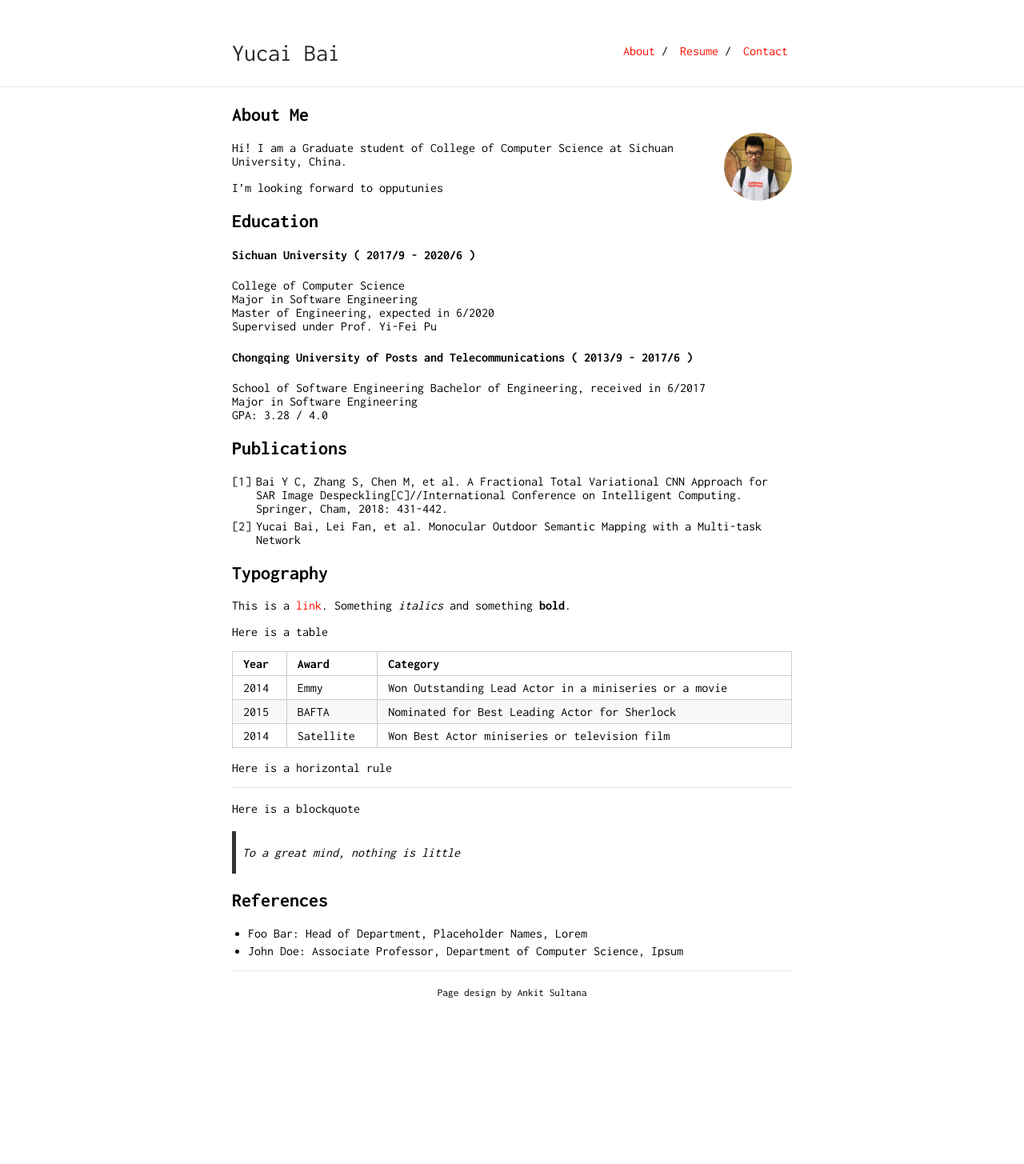
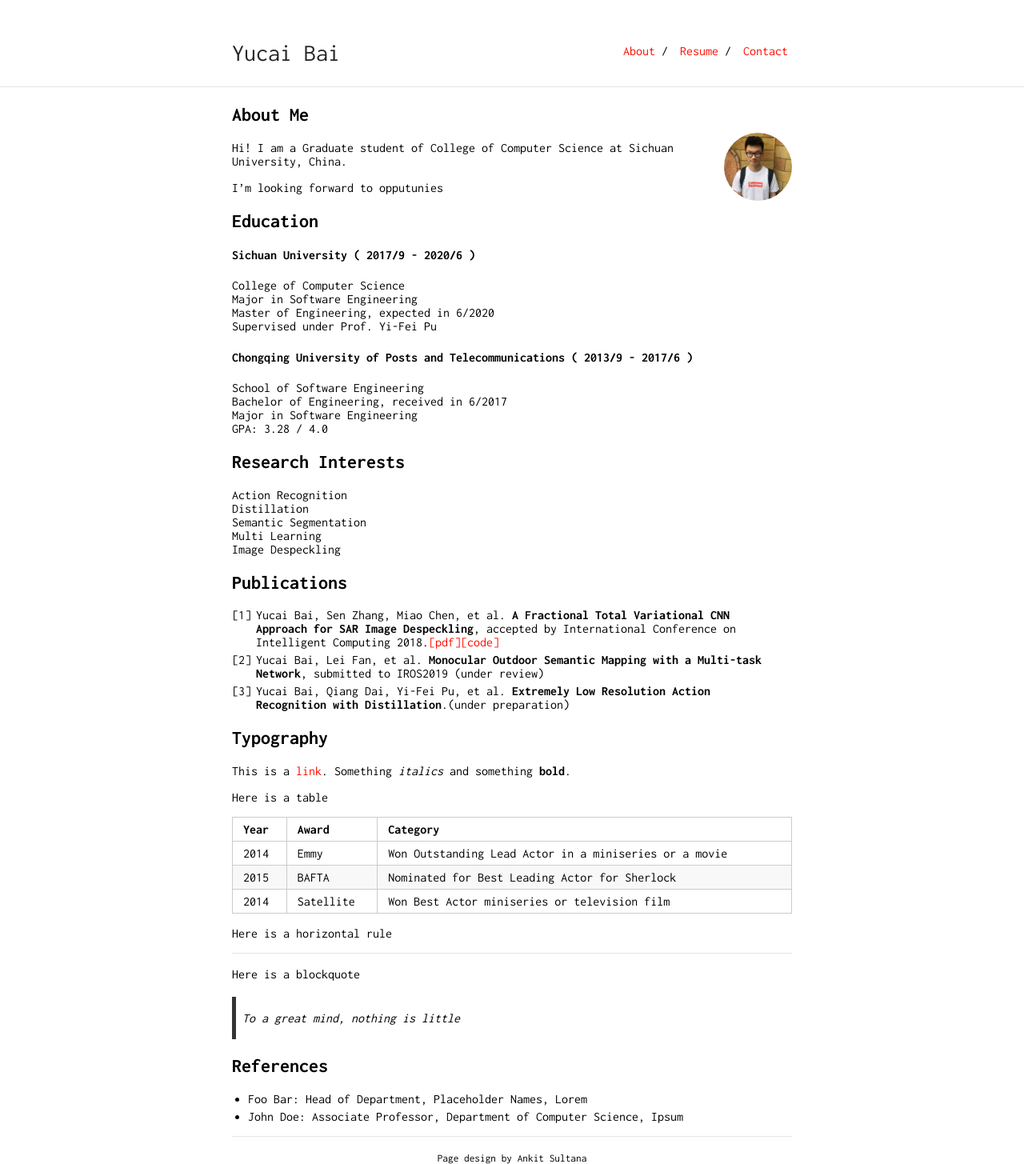
Before and after one commit to RaymondByc/raymondbyc-github.io, a Jekyll site: the page built from index.md, in a window 1280 px wide. Shown: the whole page at 80% size. Built offline with Jekyll 4.4.1, drawn with Linux system fonts in a browser that asks for light colours; our own code applies the rules of GitHub Pages for plain Markdown files; before the commit the page ends 1248 px from its top, so only the background shows below that.

Commit message:
index update.

```diff
--- a/index.md
+++ b/index.md
@@ -23,10 +23,18 @@ Bachelor of Engineering, received in 6/2017
 Major in Software Engineering
 GPA: 3.28 / 4.0
 
+## Research Interests
+Action Recognition
+Distillation
+Semantic Segmentation
+Multi Learning
+Image Despeckling
+
 ## Publications
 
-1. Bai Y C, Zhang S, Chen M, et al. A Fractional Total Variational CNN Approach for SAR Image Despeckling[C]//International Conference on Intelligent Computing. Springer, Cham, 2018: 431-442.
-2. Yucai Bai, Lei Fan, et al. Monocular Outdoor Semantic Mapping with a Multi-task Network
+1. Yucai Bai, Sen Zhang, Miao Chen, et al. __A Fractional Total Variational CNN Approach for SAR Image Despeckling__, accepted by International Conference on Intelligent Computing 2018.[\[pdf\]](https://link.springer.com/chapter/10.1007/978-3-319-95957-3_46)[\[code\]](https://github.com/RaymondByc/FID-CNN)
+2. Yucai Bai, Lei Fan, et al. __Monocular Outdoor Semantic Mapping with a Multi-task Network__, submitted to IROS2019 (under review)
+3. Yucai Bai, Qiang Dai, Yi-Fei Pu, et al. __Extremely Low Resolution Action Recognition with Distillation__.(under preparation)
 
 ## Typography
 
```
